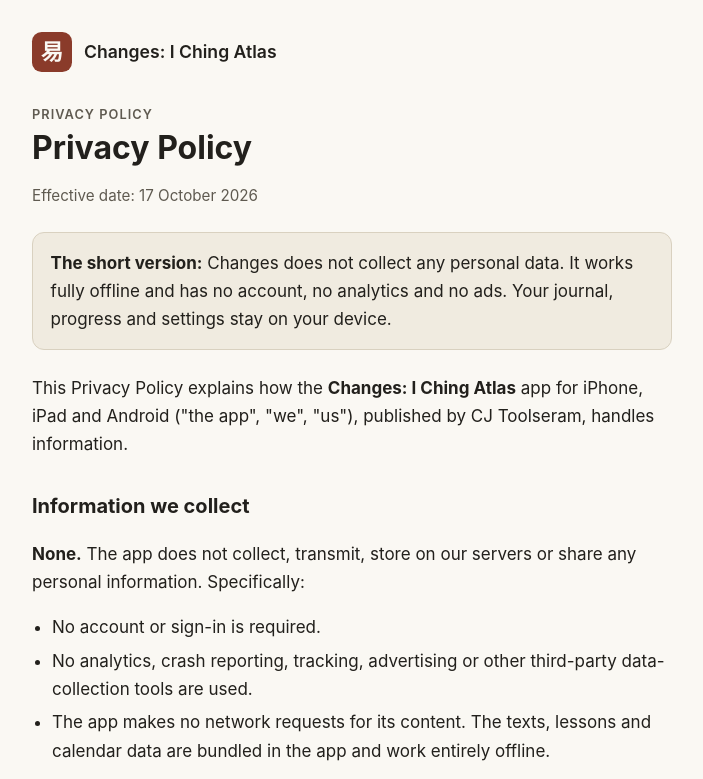
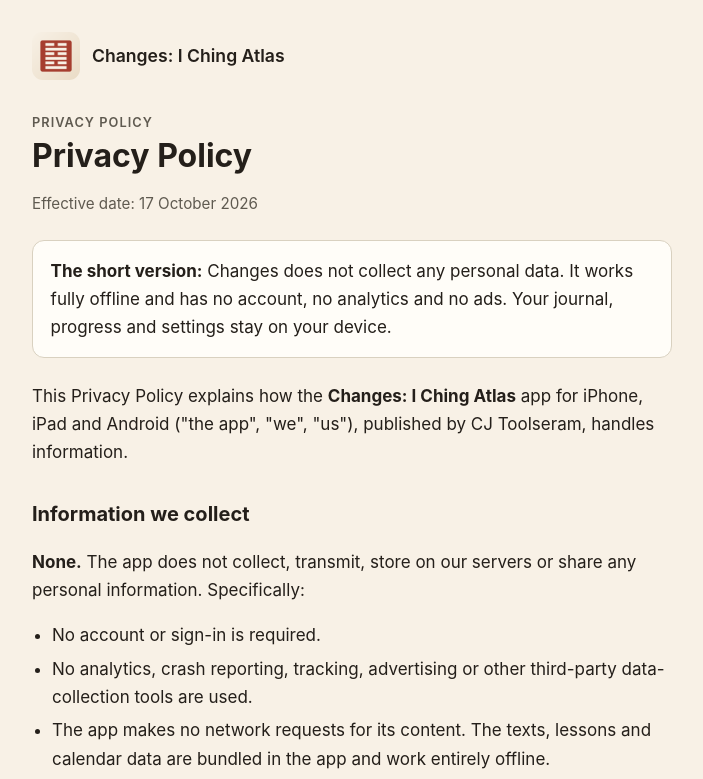
Before and after one commit to cjtoolseram/app-policies, a plain HTML site: page changes/privacy.html in a window 1280 px wide. Shown: the top 779 px of the page, without its empty margins (288-991 px from the left). Drawn offline with Linux system fonts and the light colour scheme.

Commit message:
Align Changes policy-page headers with the app brand

```diff
--- a/changes/privacy.html
+++ b/changes/privacy.html
@@ -7,23 +7,23 @@
 <title>Privacy Policy · Changes</title>
 <style>
   :root {
-    --bg: #faf8f3;
-    --text: #22201c;
+    --bg: #F8F1E6;
+    --text: #241F1A;
     --muted: #5f5a50;
-    --card: #f0ebe0;
+    --card: #FFFDF8;
     --border: #d9d1c0;
-    --accent: #8a3b2a;
-    --link: #7a2f1f;
+    --accent: #A63E2F;
+    --link: #1F2A44;
   }
   @media (prefers-color-scheme: dark) {
     :root {
-      --bg: #151412;
+      --bg: #11141B;
       --text: #ece8df;
       --muted: #b3ab9c;
-      --card: #211f1b;
+      --card: #1A1F2A;
       --border: #3a362f;
       --accent: #e0a08f;
-      --link: #f0b4a3;
+      --link: #D9B65E;
     }
   }
   * { box-sizing: border-box; }
@@ -63,7 +63,7 @@
 <body>
 <div class="wrap">
   <header class="site">
-    <div class="mark" aria-hidden="true">易</div>
+    <a href="./" aria-label="Changes home"><img src="assets/icon.png" width="48" height="48" alt="" style="border-radius:11px;display:block"></a>
     <div class="brand">Changes: I Ching Atlas</div>
   </header>
 
```
Also changed, not shown: changes/support.html (+9 -9 lines), changes/terms.html (+9 -9 lines).
